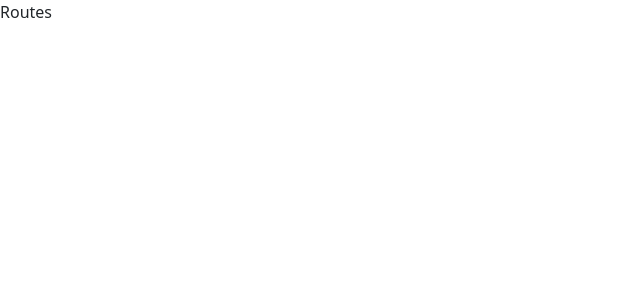
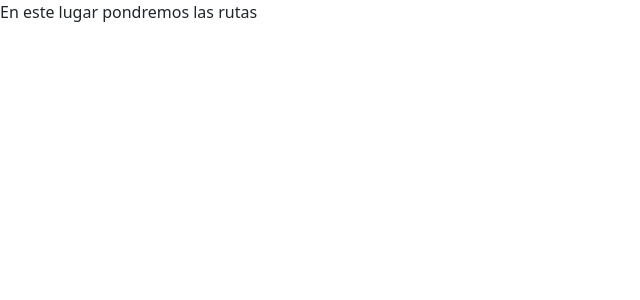
Before and after one commit to pablopaul01/Hotel-Frontend, a React (Vite) app: page / in a window 1280 px wide. Shown: the top 300 px of the page, without its empty margins (0-640 px from the left). Built offline with nearby package versions, Linux system fonts and the light colour scheme.

Commit message:
se crea rama develop

```diff
--- a/src/App.jsx
+++ b/src/App.jsx
@@ -6,7 +6,7 @@ function App() {
 
   return (
     <>
-      Routes
+      En este lugar pondremos las rutas
     </>
   )
 }
```
